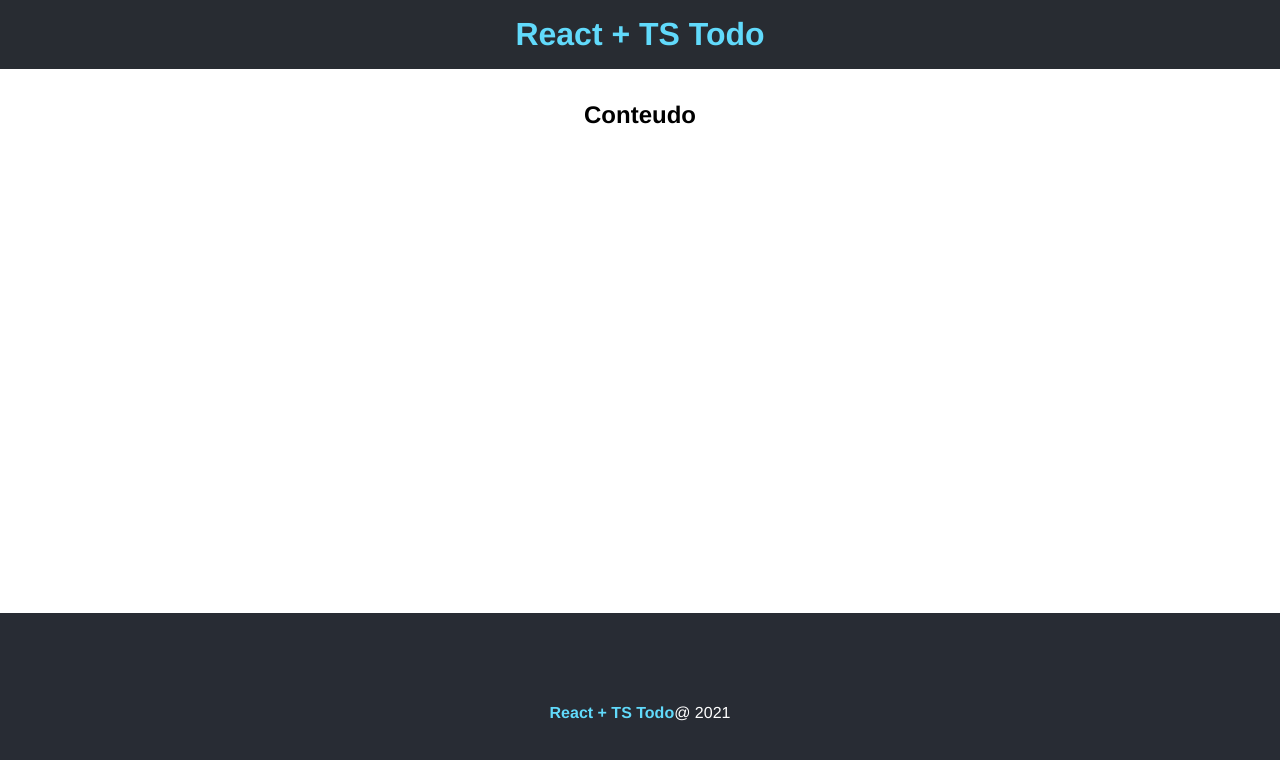
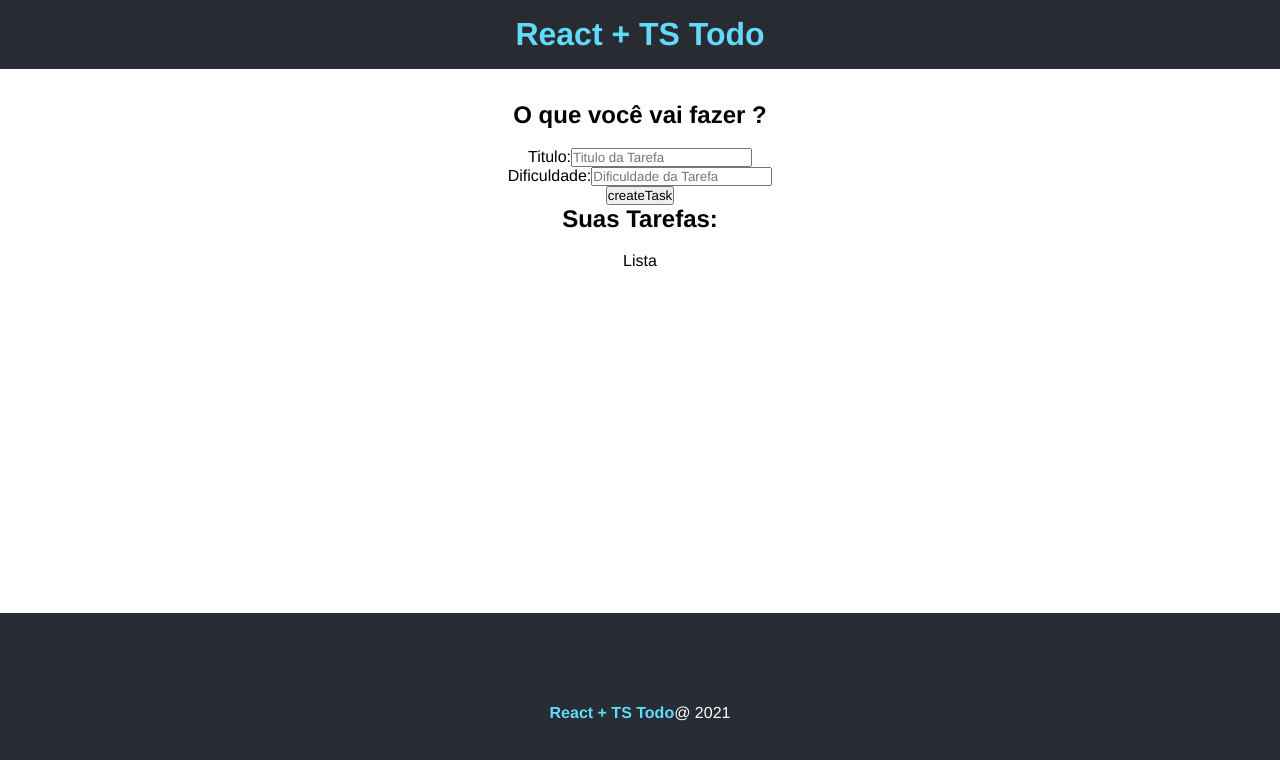
Before and after one commit to eduardoecsousa/Project_todo_list, a React (Create React App) app: page / in a window 1280 px wide. Shown: the top 760 px of the page. Built offline with nearby package versions, Linux system fonts and the light colour scheme.

Commit message:
criado formulario para adicionar tarefas

```diff
--- a/public/index.html
+++ b/public/index.html
@@ -9,6 +9,7 @@
       name="description"
       content="Web site created using create-react-app"
     />
+    <link rel="stylesheet" href="https://cdn.jsdelivr.net/npm/bootstrap-icons@1.10.3/font/bootstrap-icons.css">
     <link rel="apple-touch-icon" href="%PUBLIC_URL%/logo192.png" />
     <!--
       manifest.json provides metadata used when your web app is installed on a
--- a/src/App.tsx
+++ b/src/App.tsx
@@ -2,13 +2,22 @@ import React from 'react';
 import Footer from './components/footer/Footer';
 import Header from './components/header/Header';
 import styles from './App.module.css';
+import TaskForm from './components/form/TaskForm';
+import TaskList from './components/list/TaskList';
 
 function App() {
   return (
     <div>
       <Header />
       <main className={styles.main}>
-        <h2>Conteudo</h2>
+        <div>
+          <h2>O que você vai fazer ?</h2>
+          <TaskForm btnText="createTask"/>
+        </div>
+        <div>
+          <h2>Suas Tarefas:</h2>
+          <TaskList />
+        </div>
       </main>
       <Footer />
     </div>
--- /dev/null
+++ b/src/components/form/TaskForm.tsx
@@ -0,0 +1,23 @@
+import React from 'react';
+
+type Props = {
+  btnText: string;
+}
+
+const TaskForm = ({btnText}: Props) => {
+  return (
+    <form>
+      <div>
+        <label htmlFor="title">Titulo:</label>
+        <input type="text" name="title" placeholder="Titulo da Tarefa" />
+      </div>
+      <div>
+        <label htmlFor="difficulty">Dificuldade:</label>
+        <input type="text" name="difficulty" placeholder="Dificuldade da Tarefa" />
+      </div>
+      <input type="submit" value={btnText} />
+    </form>
+  );
+}
+
+export default TaskForm;
--- /dev/null
+++ b/src/components/list/TaskList.tsx
@@ -0,0 +1,11 @@
+import React from 'react';
+
+type Props = {}
+
+const TaskList = (props: Props) => {
+  return (
+    <div>Lista</div>
+  );
+}
+
+export default TaskList;
```
Also changed, not shown: src/components/form/TaskForm.module.css (added), src/components/list/TaskList.module.css (added).
